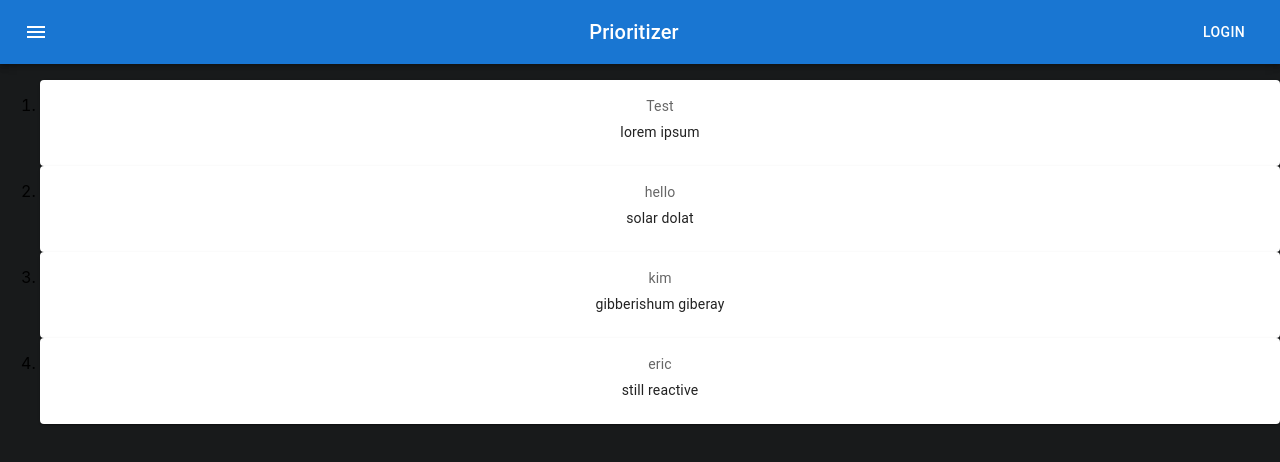
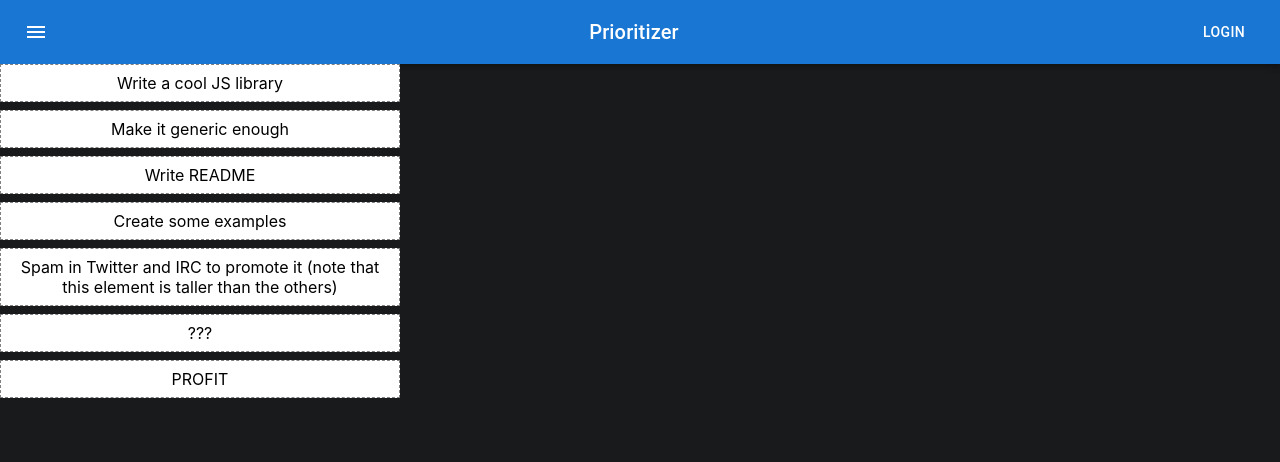
Before and after one commit to OliverEricT/prioritizer-client, a React (Create React App) app: page / in a window 1280 px wide. Shown: the top 462 px of the page. Built offline with nearby package versions, Linux system fonts and the light colour scheme.

Commit message:
I have drag and dropping working, done for th eday

```diff
--- /dev/null
+++ b/src/components/card.tsx
@@ -0,0 +1,111 @@
+import type { Identifier, XYCoord } from 'dnd-core'
+import type { FC } from 'react'
+import { useRef } from 'react'
+import { useDrag, useDrop } from 'react-dnd'
+
+export const ItemTypes = {
+  CARD: 'card',
+}
+
+const style = {
+  border: '1px dashed gray',
+  padding: '0.5rem 1rem',
+  marginBottom: '.5rem',
+  backgroundColor: 'white',
+  cursor: 'move',
+}
+
+export interface CardProps {
+  id: any
+  text: string
+  index: number
+  moveCard: (dragIndex: number, hoverIndex: number) => void
+}
+
+interface DragItem {
+  index: number
+  id: string
+  type: string
+}
+
+export const Card: FC<CardProps> = ({ id, text, index, moveCard }) => {
+  const ref = useRef<HTMLDivElement>(null)
+  const [{ handlerId }, drop] = useDrop<
+    DragItem,
+    void,
+    { handlerId: Identifier | null }
+  >({
+    accept: ItemTypes.CARD,
+    collect(monitor) {
+      return {
+        handlerId: monitor.getHandlerId(),
+      }
+    },
+    hover(item: DragItem, monitor) {
+      if (!ref.current) {
+        return
+      }
+      const dragIndex = item.index
+      const hoverIndex = index
+
+      // Don't replace items with themselves
+      if (dragIndex === hoverIndex) {
+        return
+      }
+
+      // Determine rectangle on screen
+      const hoverBoundingRect = ref.current?.getBoundingClientRect()
+
+      // Get vertical middle
+      const hoverMiddleY =
+        (hoverBoundingRect.bottom - hoverBoundingRect.top) / 2
+
+      // Determine mouse position
+      const clientOffset = monitor.getClientOffset()
+
+      // Get pixels to the top
+      const hoverClientY = (clientOffset as XYCoord).y - hoverBoundingRect.top
+
+      // Only perform the move when the mouse has crossed half of the items height
+      // When dragging downwards, only move when the cursor is below 50%
+      // When dragging upwards, only move when the cursor is above 50%
+
+      // Dragging downwards
+      if (dragIndex < hoverIndex && hoverClientY < hoverMiddleY) {
+        return
+      }
+
+      // Dragging upwards
+      if (dragIndex > hoverIndex && hoverClientY > hoverMiddleY) {
+        return
+      }
+
+      // Time to actually perform the action
+      moveCard(dragIndex, hoverIndex)
+
+      // Note: we're mutating the monitor item here!
+      // Generally it's better to avoid mutations,
+      // but it's good here for the sake of performance
+      // to avoid expensive index searches.
+      item.index = hoverIndex
+    },
+  })
+
+  const [{ isDragging }, drag] = useDrag({
+    type: ItemTypes.CARD,
+    item: () => {
+      return { id, index }
+    },
+    collect: (monitor: any) => ({
+      isDragging: monitor.isDragging(),
+    }),
+  })
+
+  const opacity = isDragging ? 0 : 1
+  drag(drop(ref))
+  return (
+    <div ref={ref} style={{ ...style, opacity }} data-handler-id={handlerId}>
+      {text}
+    </div>
+  )
+}
--- /dev/null
+++ b/src/components/container.tsx
@@ -0,0 +1,85 @@
+import update from 'immutability-helper'
+import type { FC } from 'react'
+import { useCallback, useState } from 'react'
+
+import { Card } from './card'
+
+const style = {
+  width: 400,
+}
+
+export interface Item {
+  id: number
+  text: string
+}
+
+export interface ContainerState {
+  cards: Item[]
+}
+
+export const Container: FC = () => {
+  {
+    const [cards, setCards] = useState([
+      {
+        id: 1,
+        text: 'Write a cool JS library',
+      },
+      {
+        id: 2,
+        text: 'Make it generic enough',
+      },
+      {
+        id: 3,
+        text: 'Write README',
+      },
+      {
+        id: 4,
+        text: 'Create some examples',
+      },
+      {
+        id: 5,
+        text: 'Spam in Twitter and IRC to promote it (note that this element is taller than the others)',
+      },
+      {
+        id: 6,
+        text: '???',
+      },
+      {
+        id: 7,
+        text: 'PROFIT',
+      },
+    ])
+
+    const moveCard = useCallback((dragIndex: number, hoverIndex: number) => {
+      setCards((prevCards: Item[]) =>
+        update(prevCards, {
+          $splice: [
+            [dragIndex, 1],
+            [hoverIndex, 0, prevCards[dragIndex] as Item],
+          ],
+        }),
+      )
+    }, [])
+
+    const renderCard = useCallback(
+      (card: { id: number; text: string }, index: number) => {
+        return (
+          <Card
+            key={card.id}
+            index={index}
+            id={card.id}
+            text={card.text}
+            moveCard={moveCard}
+          />
+        )
+      },
+      [],
+    )
+
+    return (
+      <>
+        <div style={style}>{cards.map((card, i) => renderCard(card, i))}</div>
+      </>
+    )
+  }
+}
--- a/src/index.tsx
+++ b/src/index.tsx
@@ -3,13 +3,17 @@
 import './index.css';
 import App from './App';
 import reportWebVitals from './reportWebVitals';
+import { DndProvider } from 'react-dnd';
+import { HTML5Backend } from 'react-dnd-html5-backend';
 
 const root = ReactDOM.createRoot(
   document.getElementById('root') as HTMLElement
 );
 root.render(
   <React.StrictMode>
-    <App />
+		<DndProvider backend={HTML5Backend}>
+		<App />
+		</DndProvider>
   </React.StrictMode>
 );
 
--- a/src/pages/home.tsx
+++ b/src/pages/home.tsx
@@ -1,3 +1,4 @@
+import { Container } from "../components/container";
 import Header from "../components/header/header";
 import OrganizedList from "../components/organized-list/organized-list";
 import SideNav from "../components/side-nav/side-nav";
@@ -6,7 +7,7 @@
 	return (
 		<div>
 			<Header />
-			<OrganizedList></OrganizedList>
+			<Container />
 		</div>
 	)
 }
```
Also changed, not shown: package.json (+6 -1 lines), 1 other file (tests, documents, lock files or other folders).
